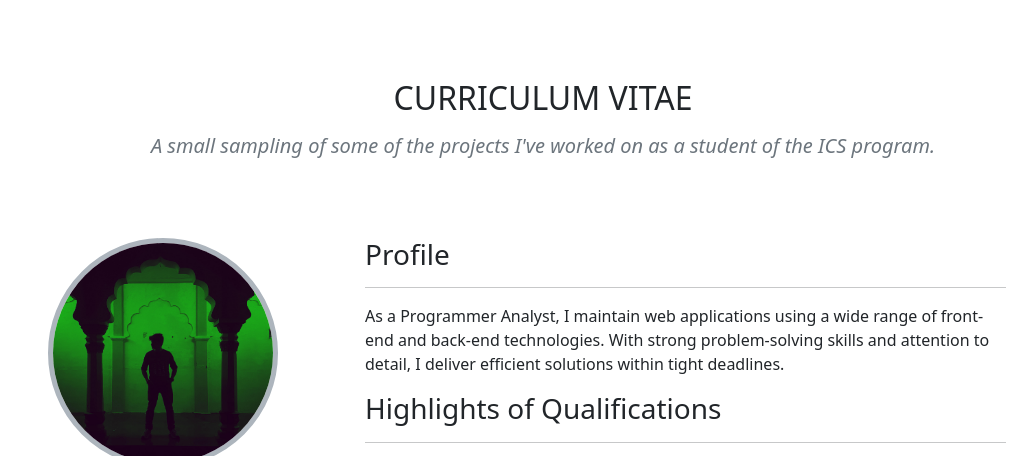
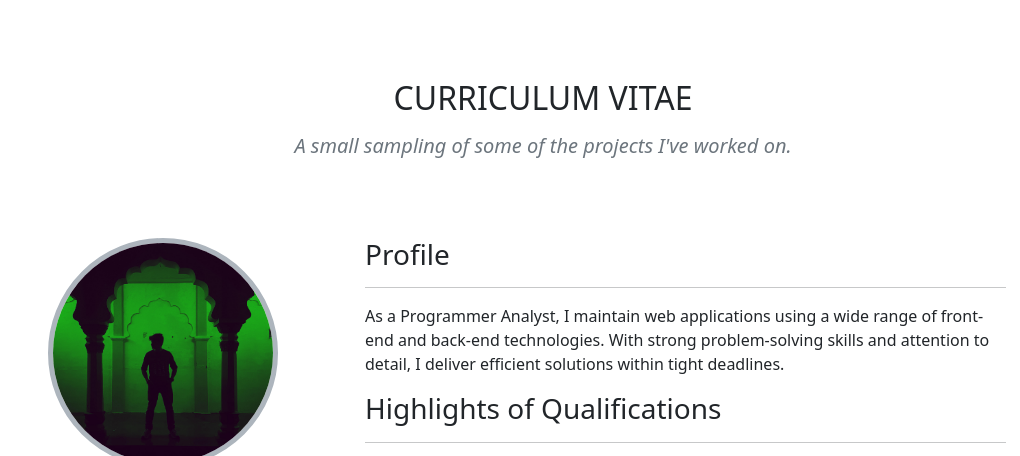
Before and after one commit to NandaKishore-NP/Nandakishore-NP.github.io, a plain HTML site: page index.html in a window 1280 px wide. Shown: the part 3860-4316 px from the top of the page, without its empty margins (97-1117 px from the left). Drawn offline with nearby package versions, Linux system fonts and the light colour scheme.

Commit message:
Update index.html

```diff
--- a/index.html
+++ b/index.html
@@ -201,7 +201,7 @@
       <div class="row mt-4 py-3">
         <div class="col-12 d-flex flex-column text-center">
           <h2>CURRICULUM VITAE</h2>
-          <h5 class="text-secondary fw-normal py-2 fst-italic">A small sampling of some of the projects I've worked on as a student of the ICS program.</h5>
+          <h5 class="text-secondary fw-normal py-2 fst-italic">A small sampling of some of the projects I've worked on.</h5>
         </div>
       </div>
       <div class="row">
```
